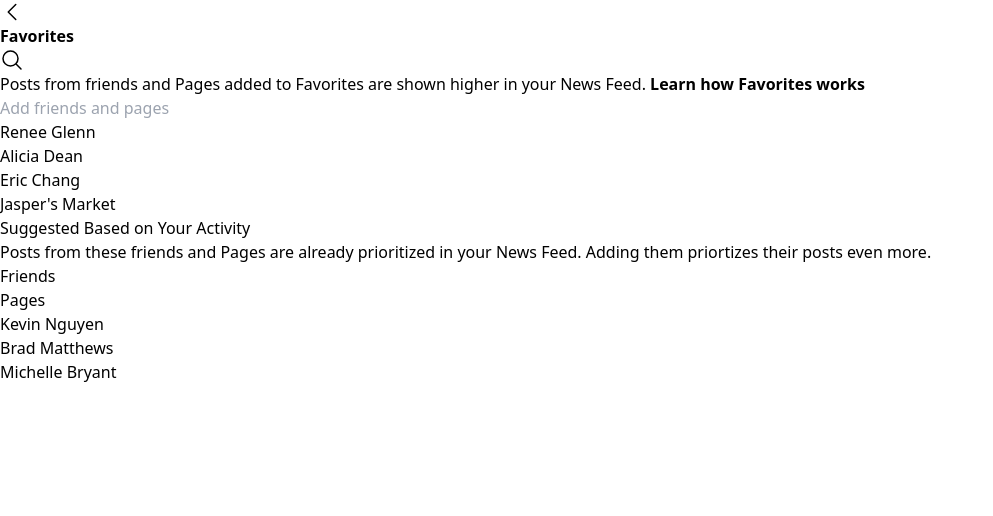
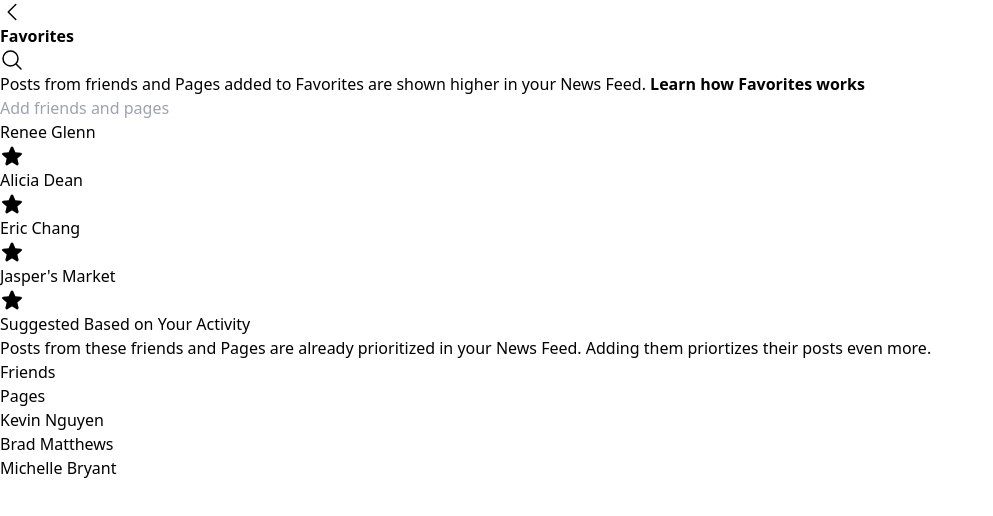
Before and after one commit to Jcain617/facebook-tailwind, a website: page facebook.html in a window 1280 px wide. Shown: the whole page, without its empty margins (0-993 px from the left). Drawn offline with nearby package versions, Linux system fonts and the light colour scheme; files that its build step writes are made by us from their sources.

Commit message:
added svg's

```diff
--- a/facebook.html
+++ b/facebook.html
@@ -47,9 +47,65 @@
     </div>
     <div>
       <h2>Renee Glenn</h2>
+      <svg
+        width="10"
+        xmlns="http://www.w3.org/2000/svg"
+        fill="black"
+        viewBox="0 0 24 24"
+        stroke-width="1.5"
+        stroke="currentColor"
+        class="w-6 h-6">
+        <path
+          stroke-linecap="round"
+          stroke-linejoin="round"
+          d="M11.48 3.499a.562.562 0 011.04 0l2.125 5.111a.563.563 0 00.475.345l5.518.442c.499.04.701.663.321.988l-4.204 3.602a.563.563 0 00-.182.557l1.285 5.385a.562.562 0 01-.84.61l-4.725-2.885a.563.563 0 00-.586 0L6.982 20.54a.562.562 0 01-.84-.61l1.285-5.386a.562.562 0 00-.182-.557l-4.204-3.602a.563.563 0 01.321-.988l5.518-.442a.563.563 0 00.475-.345L11.48 3.5z" />
+      </svg>
+
       <h2>Alicia Dean</h2>
+      <svg
+        width="10"
+        xmlns="http://www.w3.org/2000/svg"
+        fill="black"
+        viewBox="0 0 24 24"
+        stroke-width="1.5"
+        stroke="currentColor"
+        class="w-6 h-6">
+        <path
+          stroke-linecap="round"
+          stroke-linejoin="round"
+          d="M11.48 3.499a.562.562 0 011.04 0l2.125 5.111a.563.563 0 00.475.345l5.518.442c.499.04.701.663.321.988l-4.204 3.602a.563.563 0 00-.182.557l1.285 5.385a.562.562 0 01-.84.61l-4.725-2.885a.563.563 0 00-.586 0L6.982 20.54a.562.562 0 01-.84-.61l1.285-5.386a.562.562 0 00-.182-.557l-4.204-3.602a.563.563 0 01.321-.988l5.518-.442a.563.563 0 00.475-.345L11.48 3.5z" />
+      </svg>
+
       <h2>Eric Chang</h2>
+      <svg
+        width="10"
+        xmlns="http://www.w3.org/2000/svg"
+        fill="black"
+        viewBox="0 0 24 24"
+        stroke-width="1.5"
+        stroke="currentColor"
+        class="w-6 h-6">
+        <path
+          stroke-linecap="round"
+          stroke-linejoin="round"
+          d="M11.48 3.499a.562.562 0 011.04 0l2.125 5.111a.563.563 0 00.475.345l5.518.442c.499.04.701.663.321.988l-4.204 3.602a.563.563 0 00-.182.557l1.285 5.385a.562.562 0 01-.84.61l-4.725-2.885a.563.563 0 00-.586 0L6.982 20.54a.562.562 0 01-.84-.61l1.285-5.386a.562.562 0 00-.182-.557l-4.204-3.602a.563.563 0 01.321-.988l5.518-.442a.563.563 0 00.475-.345L11.48 3.5z" />
+      </svg>
+
       <h2>Jasper's Market</h2>
+      <svg
+        width="10"
+        xmlns="http://www.w3.org/2000/svg"
+        fill="black"
+        viewBox="0 0 24 24"
+        stroke-width="1.5"
+        stroke="currentColor"
+        class="w-6 h-6">
+        <path
+          stroke-linecap="round"
+          stroke-linejoin="round"
+          d="M11.48 3.499a.562.562 0 011.04 0l2.125 5.111a.563.563 0 00.475.345l5.518.442c.499.04.701.663.321.988l-4.204 3.602a.563.563 0 00-.182.557l1.285 5.385a.562.562 0 01-.84.61l-4.725-2.885a.563.563 0 00-.586 0L6.982 20.54a.562.562 0 01-.84-.61l1.285-5.386a.562.562 0 00-.182-.557l-4.204-3.602a.563.563 0 01.321-.988l5.518-.442a.563.563 0 00.475-.345L11.48 3.5z" />
+      </svg>
+
     </div>
     <h2>Suggested Based on Your Activity</h2>
     <p>Posts from these friends and Pages are already prioritized in your News Feed. Adding them priortizes their posts even more.</p>
```
